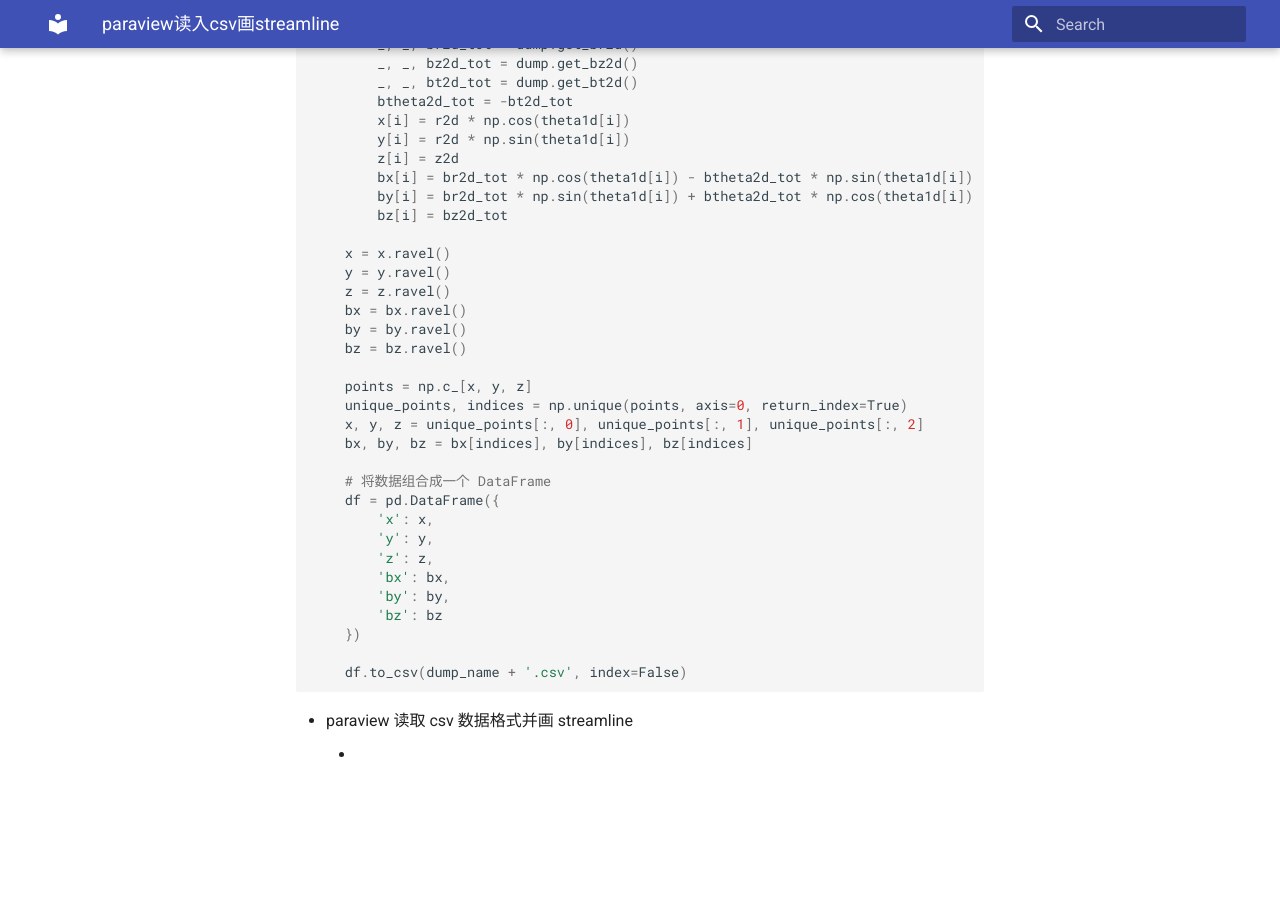
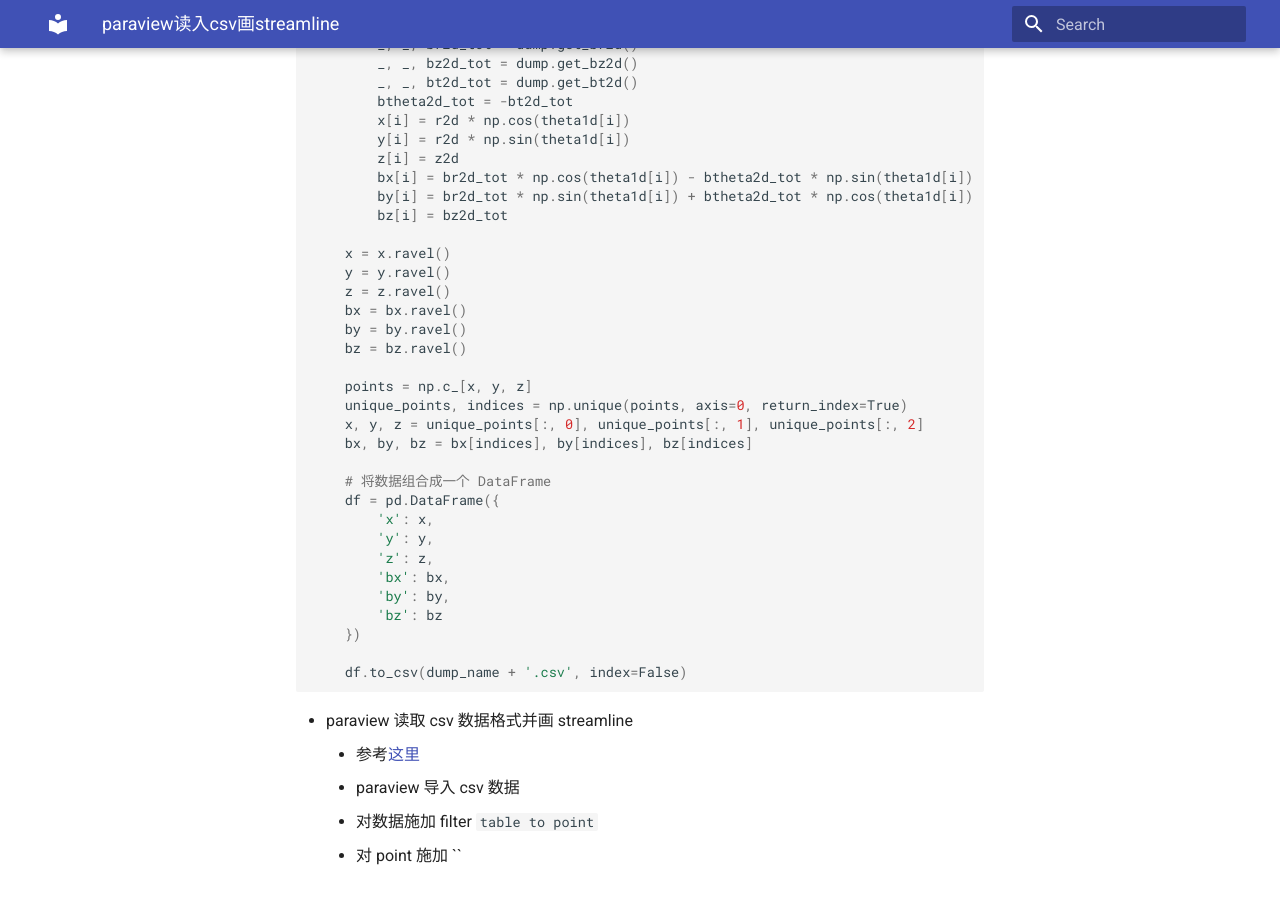
Before and after one commit to ymma98/technotes, an MkDocs documentation site: the page built from docs/python/paraview读入csv画streamline.md, in a window 1280 px wide and 900 px high, scrolled down 861 px. Built offline with MkDocs 1.6.1 and Material for MkDocs 9.7.7, drawn with Linux system fonts in a browser that asks for light colours; before the commit the page ends 1660 px from its top, so only the background shows below that.

Commit message:
docs/python/paraview读入csv画streamline.md updated from https://stackedit.cn/

````diff
--- a/docs/python/paraview读入csv画streamline.md
+++ b/docs/python/paraview读入csv画streamline.md
@@ -69,10 +69,13 @@ def save_1d_flatten_data(dump_name):
 ```
 
 * paraview 读取 csv 数据格式并画 streamline
-	*
+	* 参考[这里](https://discourse.paraview.org/t/how-to-generate-streamline-with-csv-file/9392)
+	* paraview 导入 csv 数据
+	* 对数据施加 filter `table to point`
+	* 对 point 施加 ``
 
 
 <!--stackedit_data:
-eyJoaXN0b3J5IjpbMTU2MjU2ODE4NywtMTczMjE1OTAyLC0xND
-I1NzA2MDExLC02MzkwMDUzODldfQ==
+eyJoaXN0b3J5IjpbLTIxMDYxMjI2NDgsMTU2MjU2ODE4NywtMT
+czMjE1OTAyLC0xNDI1NzA2MDExLC02MzkwMDUzODldfQ==
 -->
````
